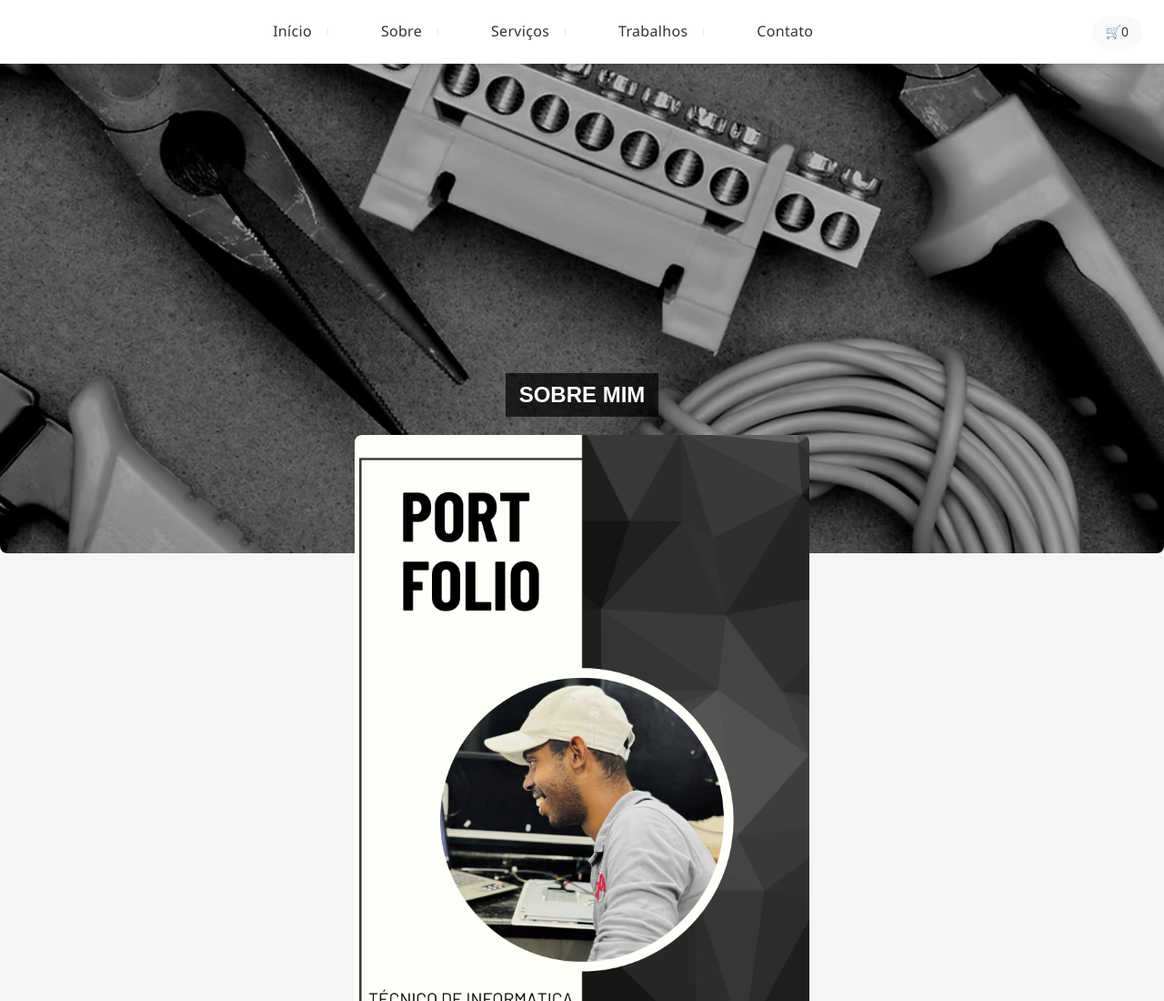
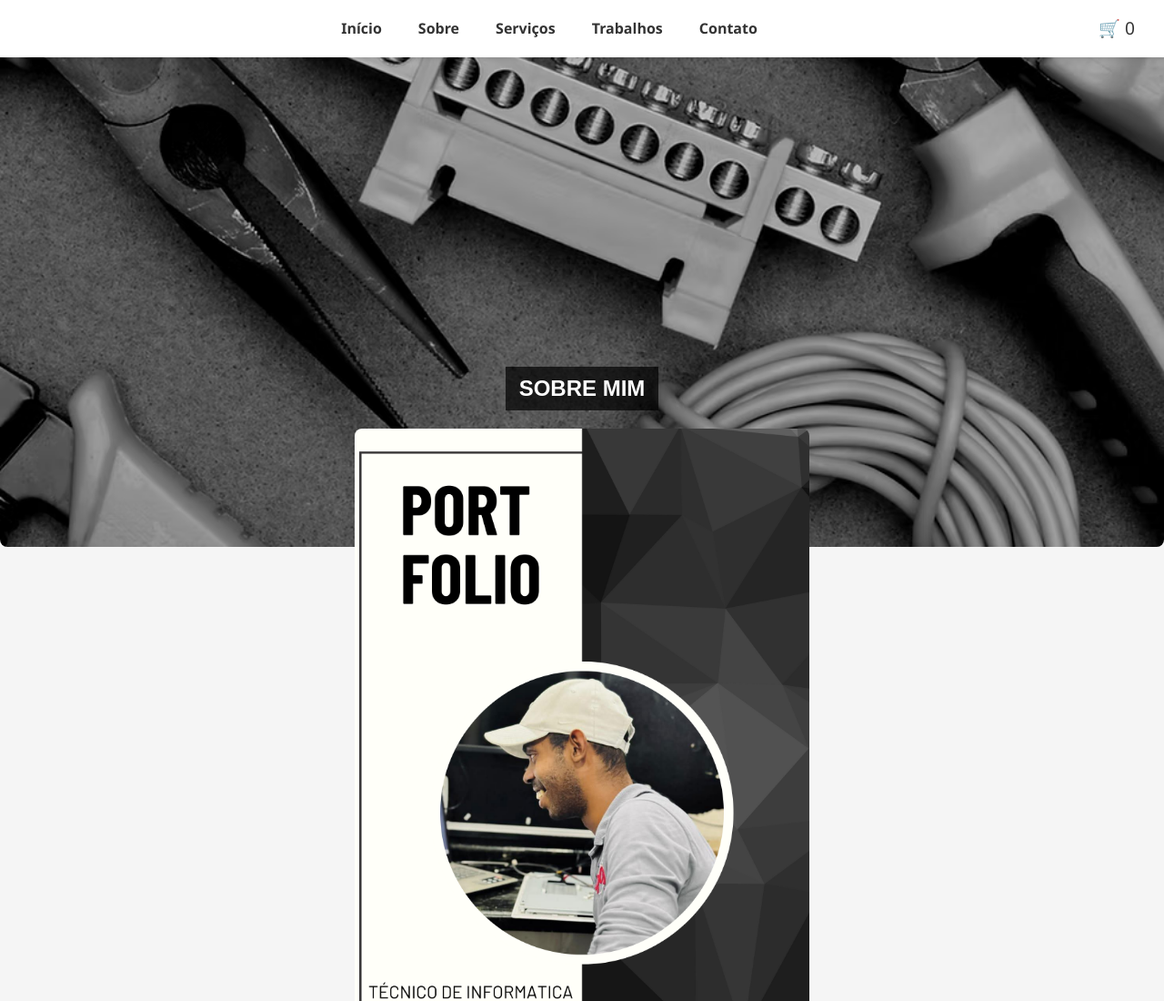
Before and after one commit to victorrh1/website, a plain HTML site: page index.html in a window 1280 px wide. Shown: the top 1100 px of the page at 91% size. Drawn offline with Linux system fonts and the light colour scheme.

Commit message:
rollback

```diff
--- a/styles/styles.css
+++ b/styles/styles.css
@@ -851,87 +851,3 @@ input:focus, textarea:focus {
     margin-bottom: 12px;
   }
 }
-
-.nav-links {
-  display: flex;
-  align-items: center;
-  padding: 0 10px;
-}
-
-.nav-links a {
-  position: relative;
-  padding: 12px 18px;
-  text-decoration: none;
-  color: #333;
-  font-weight: 500;
-  letter-spacing: 0.3px;
-  transition: all 0.3s ease;
-}
-
-.nav-links a:hover {
-  color: #0062cc;
-}
-
-/* Efeito ao passar o mouse */
-.nav-links a::before {
-  content: "";
-  position: absolute;
-  bottom: 0;
-  left: 50%;
-  width: 0;
-  height: 2px;
-  background: #0062cc;
-  transition: all 0.3s ease;
-  transform: translateX(-50%);
-  opacity: 0;
-}
-
-.nav-links a:hover::before {
-  width: 70%;
-  opacity: 1;
-}
-
-.nav-links a:not(:last-child)::after {
-  content: "";
-  position: absolute;
-  right: 0;
-  top: 50%;
-  transform: translateY(-50%);
-  height: 12px;
-  width: 1px;
-  background: linear-gradient(to bottom, transparent, rgba(200, 200, 200, 0.5), transparent);
-}
-
-.top-bar {
-  display: flex;
-  justify-content: space-between;
-  align-items: center;
-  padding: 0 25px;
-  height: 70px;
-  background-color: #fff;
-  box-shadow: 0 4px 12px rgba(0, 0, 0, 0.04);
-}
-
-.nav-center {
-  display: flex;
-  align-items: center;
-  justify-content: space-between;
-  width: 100%;
-}
-
-.cart-icon {
-  display: flex;
-  align-items: center;
-  padding: 6px 14px;
-  background-color: #f8f9fa;
-  border-radius: 20px;
-  font-size: 14px;
-  box-shadow: 0 2px 5px rgba(0, 0, 0, 0.03);
-  transition: all 0.2s ease;
-  cursor: pointer;
-}
-
-.cart-icon:hover {
-  background-color: #f0f2f5;
-  transform: translateY(-1px);
-}
```
